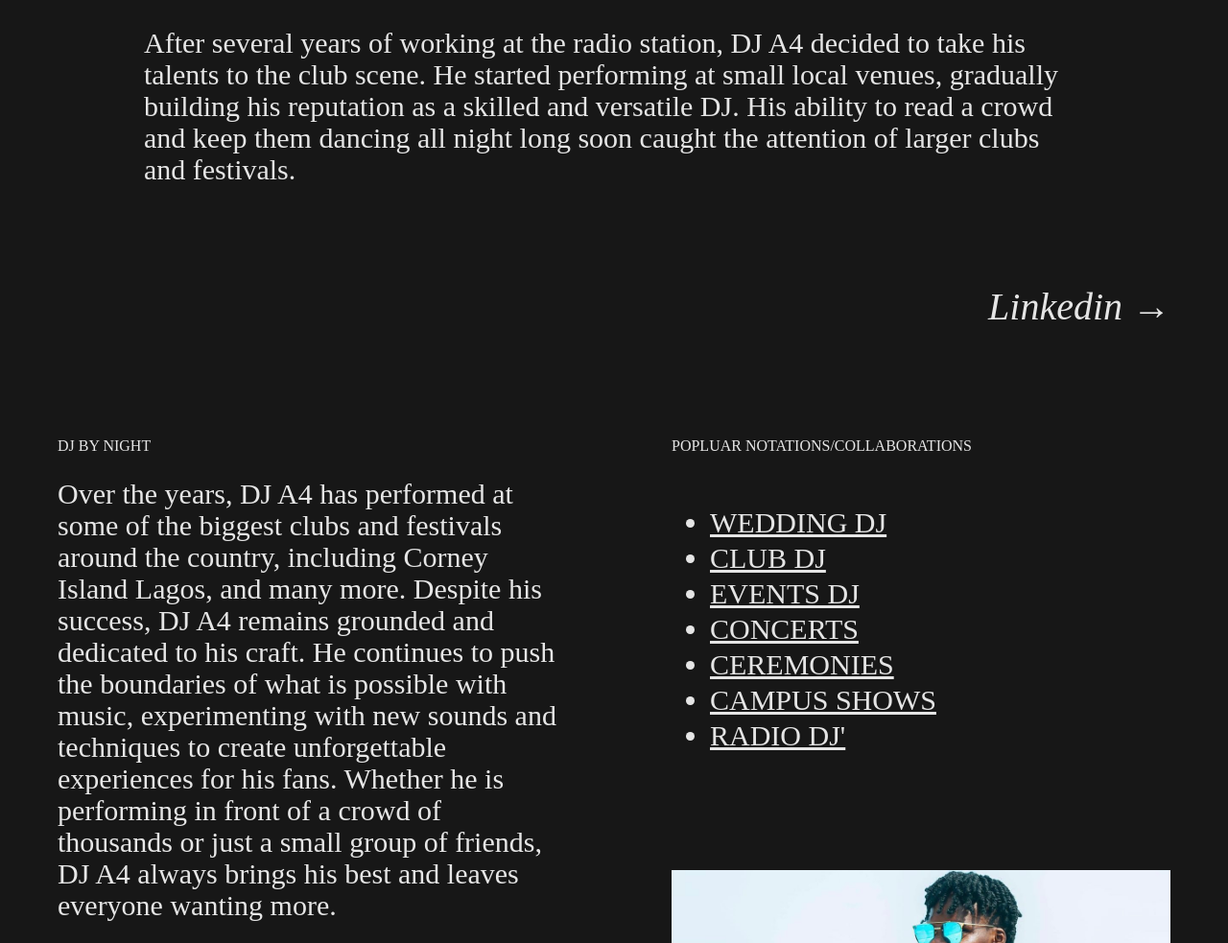
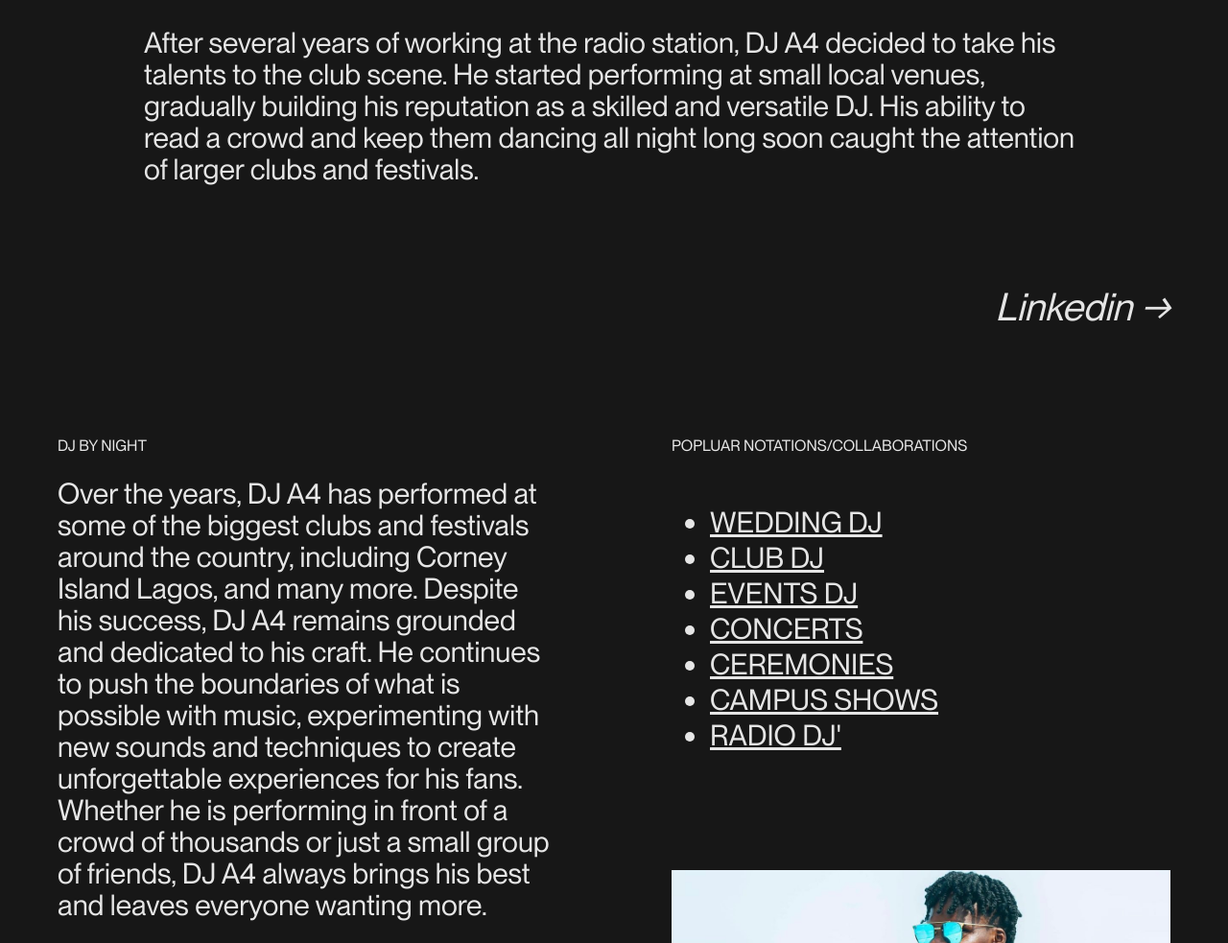
Before and after one commit to adebayo-moses/dja4, a website built with Vite: page src/index.html in a window 1280 px wide. Shown: the part 1096-2079 px from the top of the page at 96% size. Built offline with nearby package versions, Linux system fonts and the light colour scheme; files whose address does not match are found by name.

Commit message:
font-face fix

```diff
--- a/src/scss/base/_base.scss
+++ b/src/scss/base/_base.scss
@@ -15,7 +15,7 @@ body {
     background-color: #171717;
     // background-color: #a3d49f;
     color: #e6e6e6;
-    font-family: 'Neue Montreal';
+    font-family: 'PPNeueMontreal';
     font-weight: regular;
     font-size: 30px;
     line-height: 1.1;
```
